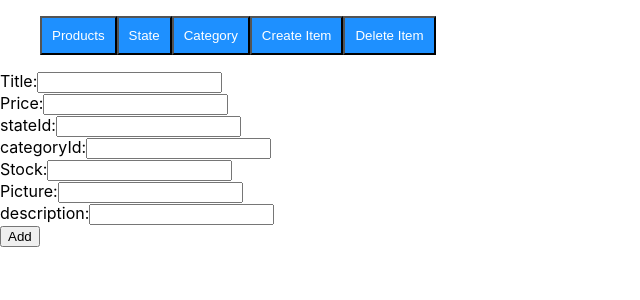
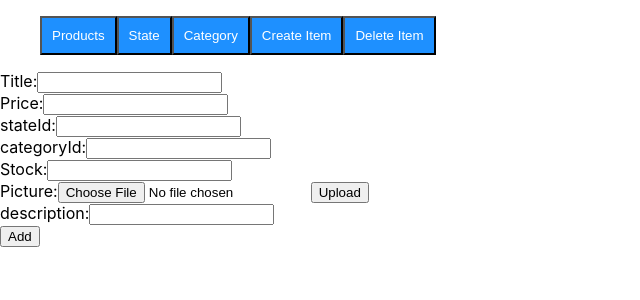
Before and after one commit to Lazar1983/eCommerceAppReact, a React (Create React App) app: page /createItem in a window 1280 px wide. Shown: the top 300 px of the page, without its empty margins (0-640 px from the left). Built offline with nearby package versions, Linux system fonts and the light colour scheme.

Commit message:
handling upload image

```diff
--- a/src/components/createItem.js
+++ b/src/components/createItem.js
@@ -53,7 +53,8 @@ export default class CreateItem extends React.Component {
           <label>stateId:<input type="text" name="stateId" value={this.state.stateId} onChange={this.handleStateId} /></label><br/>
           <label>categoryId:<input type="text" name="categoryId" value={this.state.categoryId} onChange={this.handlecategoryId} /></label><br/>
           <label>Stock:<input type="text" name="stock" value={this.state.stock} onChange={this.handleStock} /></label><br/>
-          <label>Picture:<input type="text" name="picture" value={this.state.picture} onChange={this.handlePicture} /></label><br/>
+          <label>Picture:<input type="file" name="picture" value={this.state.picture} onChange={this.handlePicture} /></label>
+          <button type='upload'>Upload</button><br/>
           <label>description:<input type="text" name="description" value={this.state.description} onChange={this.handleDescription} /></label><br/>
           <button type="submit">Add</button>
         </form>
```
